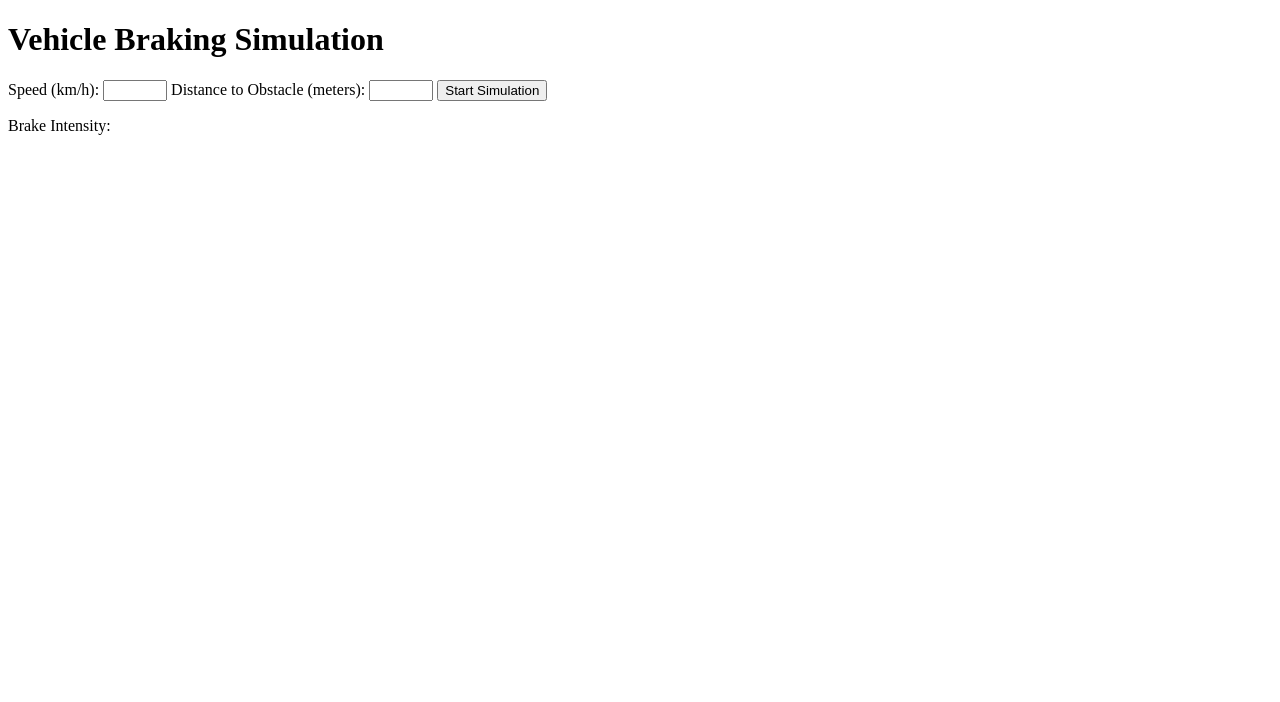
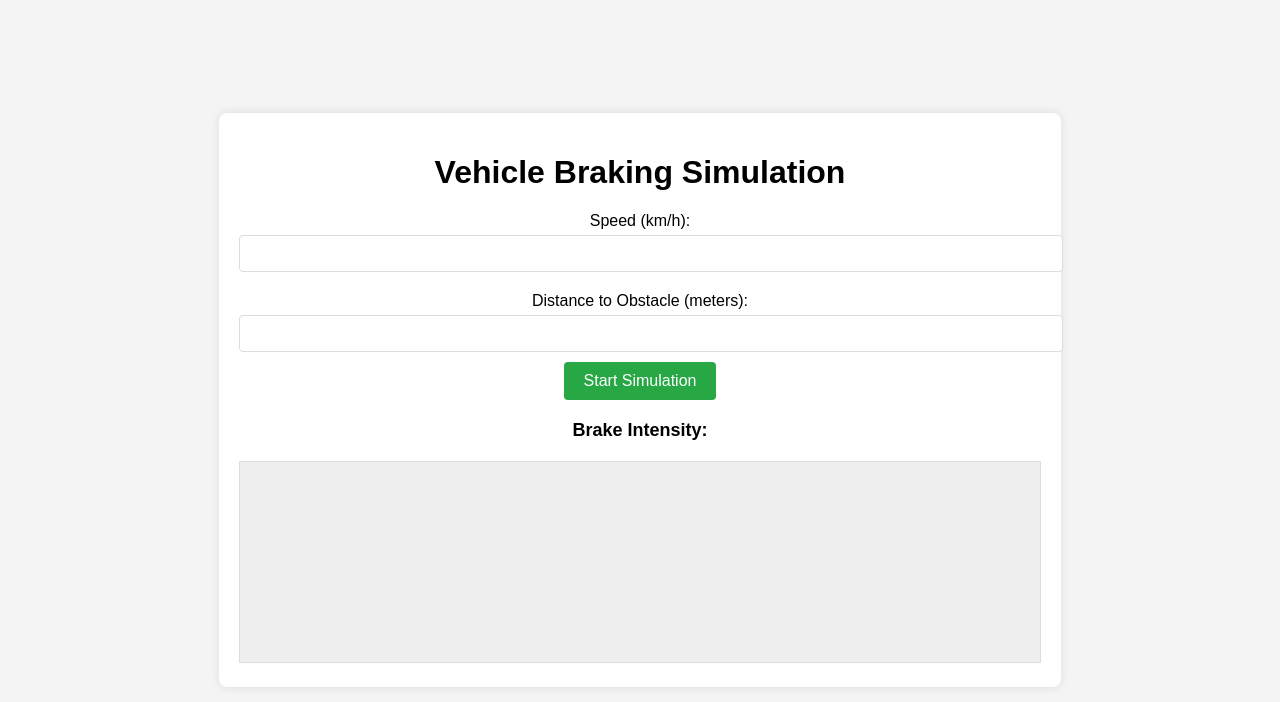
Before and after one commit to RodienJillian/IntelligentSystems-Software-Simulation, a plain HTML site: page index.html in a window 1280 px wide. Drawn offline with Linux system fonts and the light colour scheme.

Commit message:
Update index.html

```diff
--- a/index.html
+++ b/index.html
@@ -4,7 +4,9 @@
     <meta charset="UTF-8">
     <meta name="viewport" content="width=device-width, initial-scale=1.0">
     <title>Vehicle Braking Simulation</title>
-    <link rel="stylesheet" href="styles.css">
+    <link rel="stylesheet" href="style.css">
+    <link href="https://fonts.googleapis.com/css2?family=Poppins:wght@400;700&display=swap" rel="stylesheet">
+
 </head>
 <body>
     <div class="container">
```
